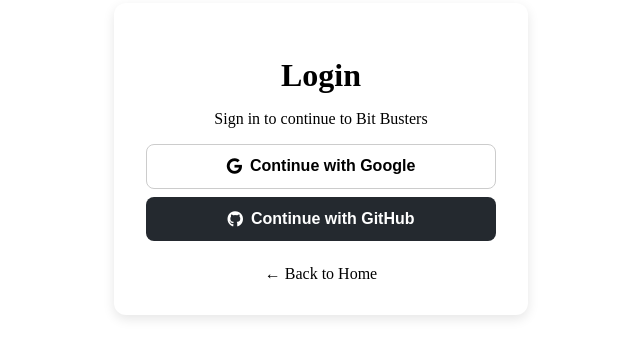
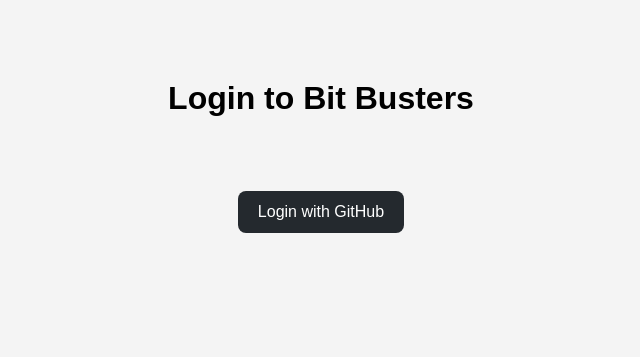
Before and after one commit to ayan2dj/BiT-bUSTERS, a plain HTML site: page login.html in a window 1280 px wide. Shown: the part 249-606 px from the top of the page, without its empty margins (319-959 px from the left). Drawn offline with Linux system fonts and the light colour scheme.

Commit message:
Update login.html

```diff
--- a/login.html
+++ b/login.html
@@ -1,112 +1,95 @@
 <!DOCTYPE html>
 <html lang="en">
 <head>
-  <meta charset="UTF-8" />
-  <meta name="viewport" content="width=device-width, initial-scale=1.0" />
+  <meta charset="UTF-8">
+  <meta name="viewport" content="width=device-width, initial-scale=1.0">
   <title>Login | Bit Busters</title>
-  <link rel="stylesheet" href="styles.css" />
-  <link rel="stylesheet" href="https://cdnjs.cloudflare.com/ajax/libs/font-awesome/6.4.0/css/all.min.css" />
   <style>
-    .login-container {
+    body {
+      font-family: Arial, sans-serif;
       display: flex;
       flex-direction: column;
       justify-content: center;
       align-items: center;
       height: 100vh;
-      text-align: center;
-      background: var(--bg-light);
-      color: var(--text-light);
+      margin: 0;
+      background-color: #f4f4f4;
     }
-
-    .login-card {
-      background: #fff;
-      padding: 2rem;
-      border-radius: 12px;
-      box-shadow: 0 4px 12px rgba(0, 0, 0, 0.1);
-      max-width: 350px;
-      width: 90%;
+    h1 {
+      margin-bottom: 20px;
     }
-
-    .login-card h1 {
-      margin-bottom: 1rem;
-    }
-
-    .login-btn {
-      display: flex;
-      align-items: center;
-      justify-content: center;
-      gap: 0.5rem;
-      width: 100%;
-      padding: 0.8rem;
-      margin: 0.5rem 0;
+    button, .g_id_signin {
+      margin: 10px;
+      padding: 12px 20px;
       border: none;
       border-radius: 8px;
       cursor: pointer;
       font-size: 1rem;
-      font-weight: bold;
+    }
+    .github-btn {
+      background: #24292e;
+      color: white;
+    }
+    .logout-btn {
+      background: crimson;
+      color: white;
+      display: none;
+    }
+  </style>
+  <script src="https://accounts.google.com/gsi/client" async defer></script>
+</head>
+<body>
+
+  <h1 id="welcome-text">Login to Bit Busters</h1>
+
+  <div id="login-section">
+    <!-- Google Sign-In Button -->
+    <div id="g_id_onload"
+         data-client_id="YOUR_GOOGLE_CLIENT_ID"
+         data-callback="handleGoogleSignIn">
+    </div>
+    <div class="g_id_signin" data-type="standard"></div>
+
+    <!-- GitHub Login Button -->
+    <button class="github-btn" onclick="loginWithGithub()">Login with GitHub</button>
+  </div>
+
+  <!-- Logout Button -->
+  <button id="logout-btn" class="logout-btn" onclick="logout()">Logout</button>
+
+  <script>
+    // Show user if logged in
+    document.addEventListener("DOMContentLoaded", () => {
+      const user = JSON.parse(localStorage.getItem("user"));
+      if (user) {
+        document.getElementById("welcome-text").innerText = `Welcome, ${user.name || user.login}`;
+        document.getElementById("login-section").style.display = "none";
+        document.getElementById("logout-btn").style.display = "block";
+      }
+    });
+
+    function loginWithGithub() {
+      window.location.href = `https://github.com/login/oauth/authorize?client_id=YOUR_GITHUB_CLIENT_ID&scope=user&redirect_uri=http://localhost:3000/callback.html`;
     }
 
-    .google-btn {
-      background: #fff;
-      border: 1px solid #ccc;
+    async function handleGoogleSignIn(response) {
+      const res = await fetch("/auth/google", {
+        method: "POST",
+        headers: { "Content-Type": "application/json" },
+        body: JSON.stringify({ token: response.credential })
+      });
+      const data = await res.json();
+      if (data.success) {
+        localStorage.setItem("user", JSON.stringify({ name: data.user.name, email: data.user.email }));
+        location.reload(); // reload page to show welcome + logout button
+      } else {
+        alert("❌ Google Login Failed");
+      }
     }
 
-    .google-btn:hover {
-      background: #f4f4f4;
-    }
-
-    .github-btn {
-      background: #24292f;
-      color: white;
-    }
-
-    .github-btn:hover {
-      background: #000000;
-    }
-
-    a.back-home {
-      display: inline-block;
-      margin-top: 1rem;
-      text-decoration: none;
-      color: var(--accent);
-    }
-  </style>
-</head>
-<body>
-  <div class="login-container">
-    <div class="login-card">
-      <h1>Login</h1>
-      <p>Sign in to continue to Bit Busters</p>
-
-      <!-- Google Login -->
-      <button class="login-btn google-btn" onclick="loginWithGoogle()">
-        <i class="fab fa-google"></i> Continue with Google
-      </button>
-
-      <!-- GitHub Login -->
-      <button class="login-btn github-btn" onclick="loginWithGitHub()">
-        <i class="fab fa-github"></i> Continue with GitHub
-      </button>
-
-      <a href="index.html" class="back-home">← Back to Home</a>
-    </div>
-  </div>
-
-  <script src="https://accounts.google.com/gsi/client" async defer></script>
-  <script>
-    // Google OAuth2 (requires setting up Google Cloud Client ID)
-    function loginWithGoogle() {
-      alert("Google Sign-In integration goes here (use Google Identity Services).");
-      // Example:
-      // google.accounts.id.initialize({ client_id: "YOUR_CLIENT_ID", callback: handleResponse });
-      // google.accounts.id.prompt();
-    }
-
-    // GitHub OAuth (redirect to GitHub OAuth page)
-    function loginWithGitHub() {
-      const clientID = "YOUR_GITHUB_CLIENT_ID";
-      const redirectURI = window.location.origin + "/callback.html";
-      window.location.href = `https://github.com/login/oauth/authorize?client_id=${clientID}&redirect_uri=${redirectURI}&scope=read:user`;
+    function logout() {
+      localStorage.removeItem("user");
+      location.reload();
     }
   </script>
 </body>
```
